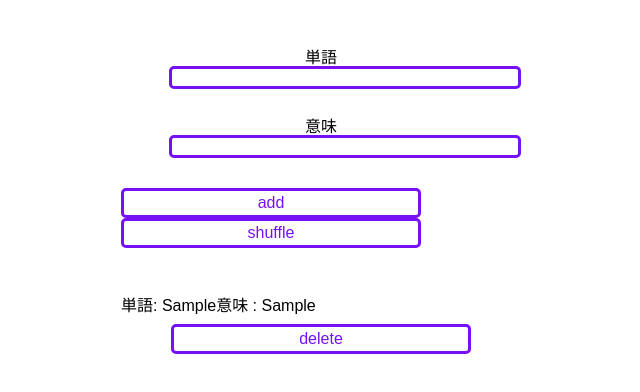
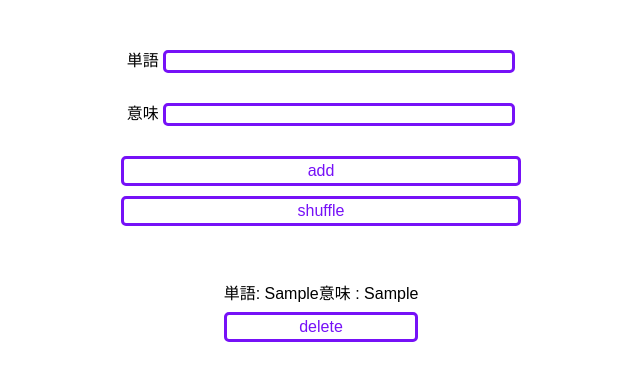
Before and after one commit to koki315/wordbook, a plain HTML site: page index.html in a window 1280 px wide. Both pictures are taken after typing "Sample", "Sample" into the empty fields and a click on the button "add". Shown: the whole page, without its empty margins (319-959 px from the left). Drawn offline with Linux system fonts and the light colour scheme.

Commit message:
21_01_14

```diff
--- a/index.html
+++ b/index.html
@@ -8,20 +8,20 @@
 </head>
 <body>
 <div class="inner">
-  <div class="input-for-word input-for quiz-off">
-    <label for="input-name" class="quiz-off">単語 </label>
-    <input type="text" id="input-name" class="quiz-off">
+  <div class="input-for-word input-for block">
+    <label for="input-name" class="inline">単語 </label>
+    <input type="text" id="input-name" class="inline">
   </div>
-  <div class="input-for-meaning input-for quiz-off">
-    <label for="input-meaning" class="quiz-off">意味</label>
-    <input type="text" id="input-meaning" class="quiz-off">
+  <div class="input-for-meaning input-for block">
+    <label for="input-meaning" class="inline">意味</label>
+    <input type="text" id="input-meaning" class="inline">
   </div>
-  <div class="button-container quiz-off">
-    <button id="btn-add" class="for-input quiz-off">add</button>
-    <button id="shuffle" class="for-input quiz-off">shuffle</button>
+  <div class="button-container">
+    <button id="btn-add" class="for-input inline">add</button>
+    <button id="shuffle" class="for-input inline">shuffle</button>
   </div>
-  <div class="list-container quiz-off">
-    <ul id="list" class="quiz-off"></ul>
+  <div class="list-container block">
+    <ul id="list" class="inline"></ul>
   </div>
 
   <div id="quiz-container">
--- a/main.js
+++ b/main.js
@@ -9,8 +9,12 @@
   const words = [];
   const labels = document.getElementsByTagName('label');
   let currentIndexOfQuiz = 0;
-  const quizOffItems = document.querySelectorAll('.quiz-off');
-  console.log(quizOffItems);
+  const inlineItems = document.querySelectorAll('.inline');
+  console.log(inlineItems);
+  const blockItems = document.querySelectorAll('.block');
+  console.log(blockItems);
+  const buttonContainer = document.querySelectorAll('.button-container');
+  console.log(buttonContainer);
   btn.addEventListener('click', (event) => {
     const word = {
       name : input.value,
@@ -31,11 +35,18 @@
     while(list.firstChild){
       list.removeChild(list.firstChild);
     }
-    quizOffItems.forEach((item) => {
+    // display表示----------------------------------------------------------------------------
+    inlineItems.forEach((item) => {
+      item.style.display = "inline-block";
+    });
+    blockItems.forEach((item) => {
       item.style.display = "block";
     });
+
+    // -----------------------------------------------------------------------------------------
     words.forEach((word, index) => {
     const wordElement = document.createElement('div');
+    wordElement.className = "word";
     const nameElement = document.createElement('h1');
     nameElement.textContent = `単語: ${word.name} `;
     word.indexOfWord = index;
@@ -51,13 +62,6 @@
     deleteElement.textContent = 'delete';
     liElement.appendChild(deleteElement);
     list.appendChild(liElement);
-    // list.style.display = "block";
-    // input.style.display = "block";
-    // inputMeaning.style.display = "block";
-    // btn.style.display = "block";
-    // shuffle.style.display = "block";
-    // labels[0].style.display = "block";
-    // labels[1].style.display = "block";
 
     deleteElement.addEventListener('click', () => {
       liElement.parentNode.removeChild(liElement);
@@ -74,18 +78,16 @@
   })
   shuffle.addEventListener('click', ()=> {
     if(words.length >= 2){
-    console.log(words);
-    // list.style.display = "none";
-    // input.style.display = "none";
-    // inputMeaning.style.display = "none";
-    // btn.style.display = "none";
-    // shuffle.style.display = "none";
-    // labels[0].style.display = "none";
-    // labels[1].style.display = "none";
-    quizOffItems.forEach((item) => {
+
+    // display:none;-------------------------------------------------------------------------
+    blockItems.forEach((item) => {
+      item.style.display = "none";
+    });
+    inlineItems.forEach((item) => {
       item.style.display = "none";
     });
 
+    // --------------------------------------------------------------------------------------
     let copiedArray = words.slice();
     newWords = [];
     while(copiedArray.length > 0){
--- a/style.css
+++ b/style.css
@@ -49,12 +49,17 @@ button {
   align-items: center;
   margin-bottom: 30px;
   font-size: 16px;
+  display: block;
 }
 input{
   width: 88%;
   margin-left: auto;
   border: 3px #7611F7 solid;
   border-radius: 5px;
+  display: inline-block;
+}
+label{
+  display: inline-block;
 }
 /* button */
 button{
@@ -62,7 +67,7 @@ button{
   color:#7611F7;
   border: 3px #7611F7 solid;
   border-radius: 5px;
-  width: 300px;
+  width: 100%;
   height: 30px;
   transition-duration: 15ms;
   font-size: 16px;
@@ -73,7 +78,10 @@ button:hover{
   cursor: pointer;
 }
 .button-container{
-  display: flex;
+  /* display: flex; */
+}
+.button-container button{
+  margin-bottom: 10px;
 }
 
 /* list */
```
